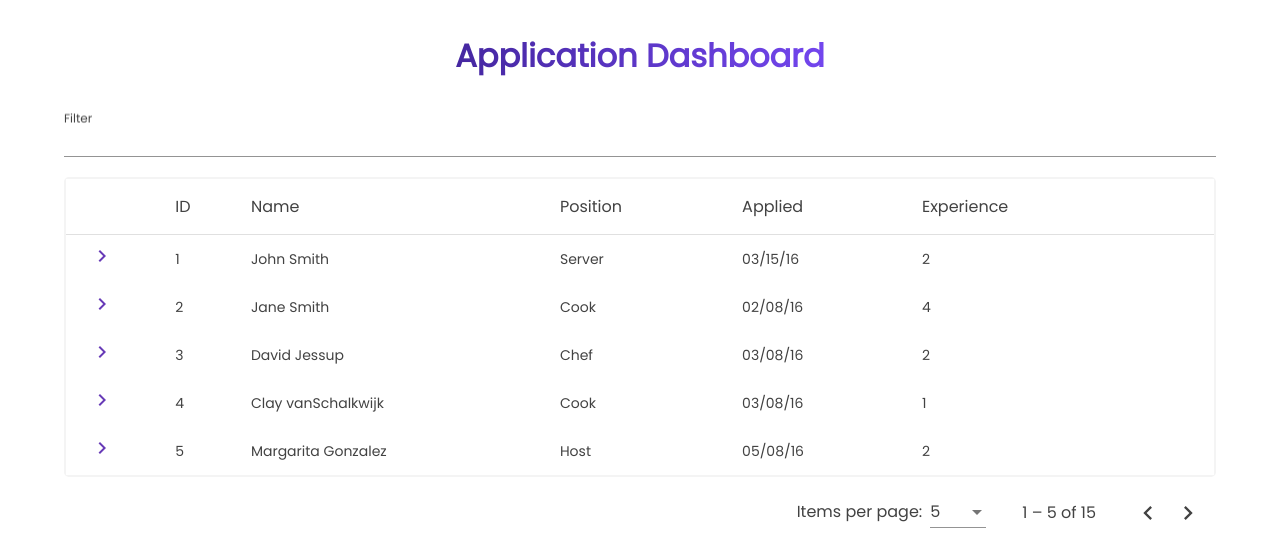
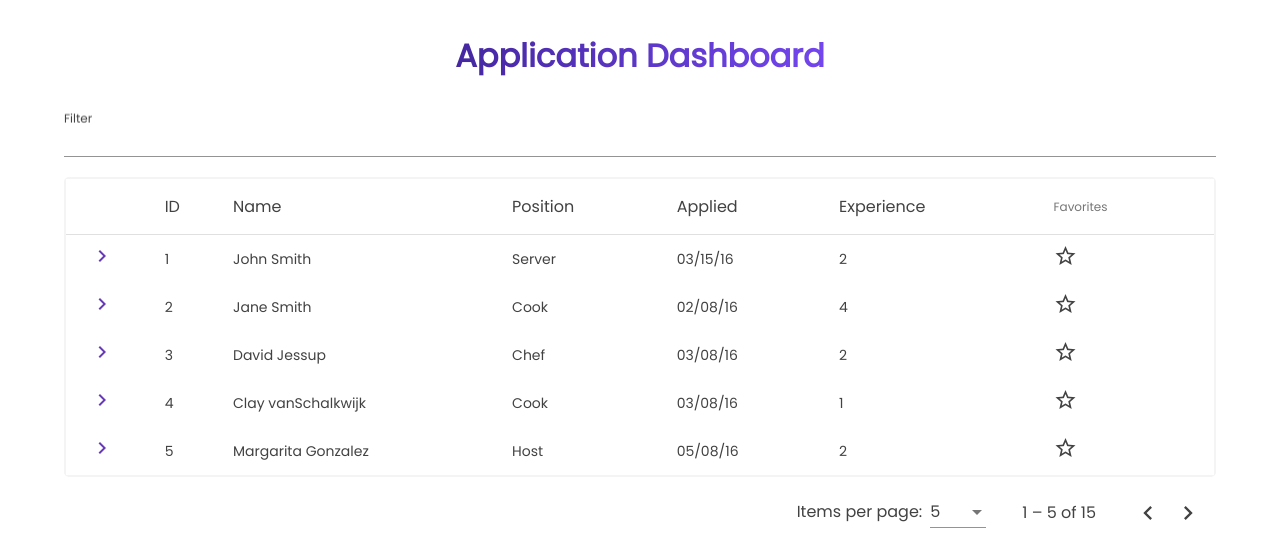
Before and after one commit to reyesdmusic/application-dashboard, an Angular app in the folder application-dashboard/: page / in a window 1280 px wide. Shown: the top 560 px of the page. Built offline with nearby package versions, Linux system fonts and the light colour scheme.

Commit message:
Enable favoriting

```diff
--- a/application-dashboard/src/app/components/applications-table/applications-table.component.html
+++ b/application-dashboard/src/app/components/applications-table/applications-table.component.html
@@ -54,6 +54,25 @@
         <td mat-cell *matCellDef="let element">{{ element.experience }}</td>
       </ng-container>
 
+      <!-- Favorites Column -->
+      <ng-container matColumnDef="favorites">
+        <th mat-header-cell *matHeaderCellDef>Favorites</th>
+        <td
+          mat-cell
+          *matCellDef="let element"
+          (click)="toggleFavorite(element.id)"
+        >
+          <a
+            ><mat-icon
+              [ngClass]="{ matAccentColor: favorites.includes(element.id) }"
+              >{{
+                favorites.includes(element.id) ? "star" : "star_border"
+              }}</mat-icon
+            ></a
+          >
+        </td>
+      </ng-container>
+
       <ng-container matColumnDef="expandedDetail">
         <td
           mat-cell
--- a/application-dashboard/src/app/components/applications-table/applications-table.component.ts
+++ b/application-dashboard/src/app/components/applications-table/applications-table.component.ts
@@ -1,5 +1,6 @@
 import { Component, OnInit, ViewChild } from '@angular/core';
-import { ApplicationService } from '../../services/application.service'
+import { ApplicationService } from '../../services/application.service';
+import { FavoriteService } from '../../services/favorite.service'
 import { Application } from '../../../models/Application';
 import { MatSort } from '@angular/material/sort';
 import { MatPaginator } from '@angular/material/paginator';
@@ -24,11 +25,12 @@ import { animate, state, style, transition, trigger } from '@angular/animations'
   ]
 })
 export class ApplicationsTableComponent implements OnInit {
-  constructor(private applicationService: ApplicationService) {}
-  displayedColumns: string[] = ['expand', 'id', 'name', 'position', 'applied', 'experience'];
+  constructor(private applicationService: ApplicationService, private favoriteService: FavoriteService) {}
+  displayedColumns: string[] = ['expand', 'id', 'name', 'position', 'applied', 'experience', 'favorites'];
   applications: Application[] = this.applicationService.getApplications();
   dataSource: MatTableDataSource<Application> = new MatTableDataSource(this.applications);
   isTableExpanded: boolean = false;
+  favorites: number[] = [];
 
   @ViewChild(MatSort, { static: true }) sort!: MatSort;
   @ViewChild(MatPaginator, { static: true }) paginator!: MatPaginator;
@@ -36,6 +38,11 @@ export class ApplicationsTableComponent implements OnInit {
   ngOnInit(): void {
     this.dataSource.sort = this.sort;
     this.dataSource.paginator = this.paginator;
+    this.getFavorites();
+  }
+
+  getFavorites(): void {
+    this.favoriteService.getFavorites().subscribe(favoritesArr => this.favorites = favoritesArr);
   }
 
   applyFilter(event: KeyboardEvent) {
@@ -43,4 +50,10 @@ export class ApplicationsTableComponent implements OnInit {
     this.dataSource.filter = filterValue.trim().toLowerCase();
   }
 
+  toggleFavorite(id: number) {
+    this.favoriteService.toggleFavorite(id);
+    this.getFavorites();
+
+  }
+
 }
--- /dev/null
+++ b/application-dashboard/src/app/services/favorite.service.ts
@@ -0,0 +1,38 @@
+import { Injectable } from '@angular/core';
+import { Observable, of } from 'rxjs';
+
+@Injectable({
+  providedIn: 'root'
+})
+export class FavoriteService {
+  constructor() { }
+
+  getFavorites(): Observable<number[]> {
+    const favorites = localStorage.getItem('favorites');
+    let favoritesArr: number[] | [];
+    if (favorites) {
+      favoritesArr = Array.from(new Set(JSON.parse(favorites)));
+    } else {
+      favoritesArr = [];
+      localStorage.setItem('favorites', JSON.stringify(favoritesArr));
+    }
+    return of(favoritesArr)
+  }
+
+  toggleFavorite(favoriteId: number) {
+    const favorites = localStorage.getItem('favorites');
+    if (favorites) {
+      const favoritesArr = JSON.parse(favorites);
+      const isFavorite = favoritesArr.includes(favoriteId);
+      let newArray;
+      if (isFavorite) {
+        newArray = favoritesArr.filter((id: number) => id !== favoriteId)
+        localStorage.setItem('favorites', JSON.stringify(newArray));
+      } else {
+        newArray = [...favoritesArr, favoriteId]
+        localStorage.setItem('favorites', JSON.stringify(newArray));
+      }
+    }
+
+  }
+}
--- a/application-dashboard/src/styles.css
+++ b/application-dashboard/src/styles.css
@@ -93,3 +93,7 @@ h3 {
 .hidden {
   display: none;
 }
+
+.matAccentColor {
+  color: var(--matAccentColor);
+}
```
Also changed, not shown: 1 other file (tests, documents, lock files or other folders).
